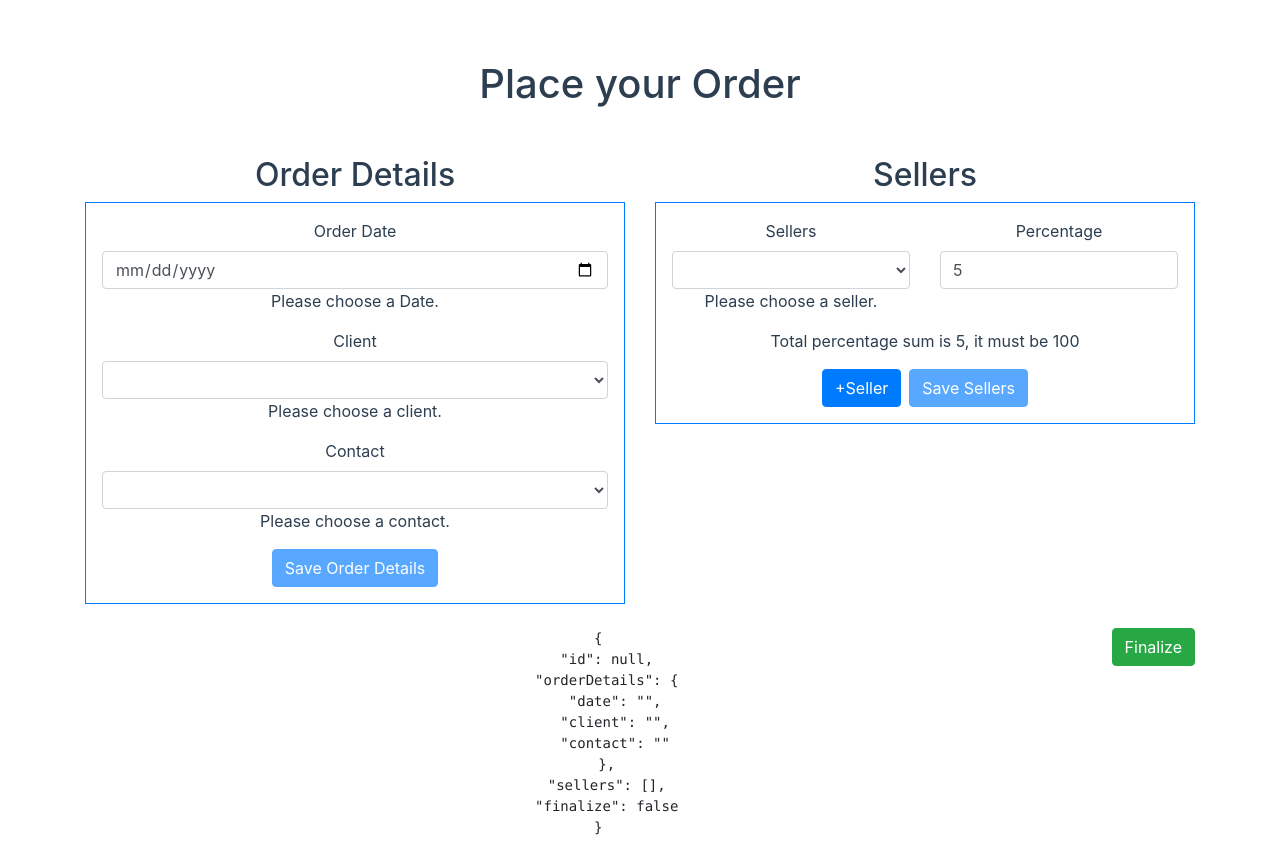
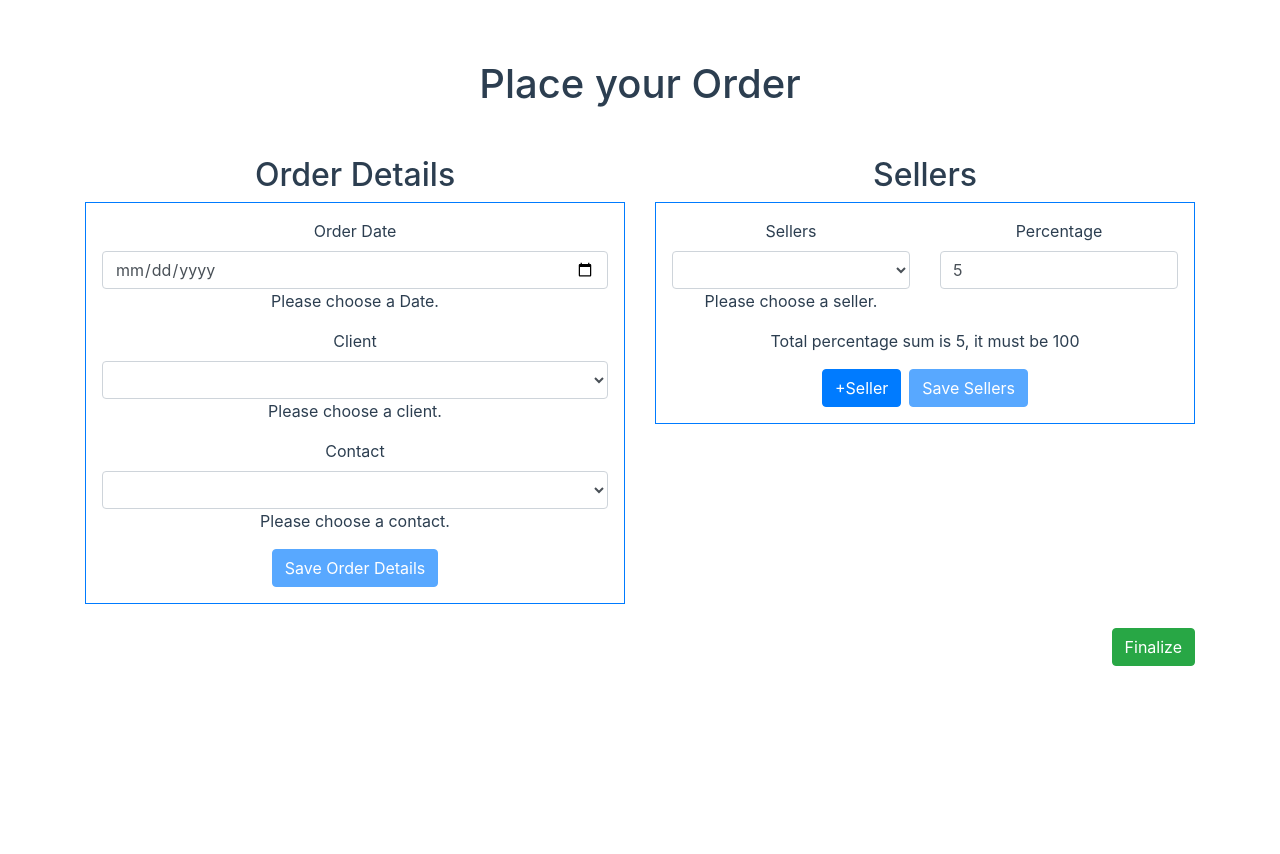
Before and after one commit to sunnyvilles/ordering-system-vue-vuex, a Vue app: page / in a window 1280 px wide. After the commit the page ends 800 px from the top, so only its background shows below. Built offline with nearby package versions, Linux system fonts and the light colour scheme; the HTML template or start-up script is replaced by a standard one.

Commit message:
removed unused app

```diff
--- a/src/components/CurrentOrder.vue
+++ b/src/components/CurrentOrder.vue
@@ -30,7 +30,6 @@
     >
       Finalize
     </button>
-    <pre>{{currentOrderCopy}}</pre>
     <div v-if="currentOrder.finalize"> This order has been finalized</div>
   </div>
 
```
Also changed, not shown: 1 other file (tests, documents, lock files or other folders).
